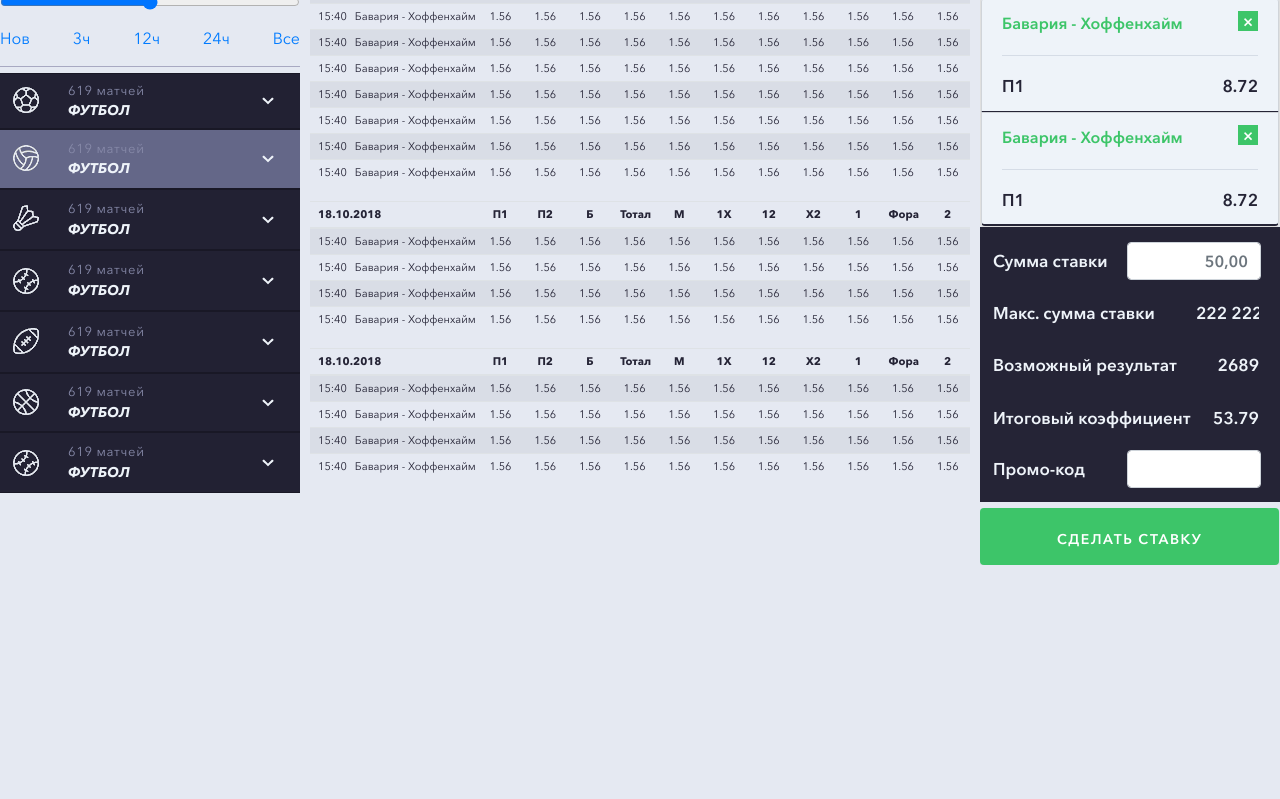
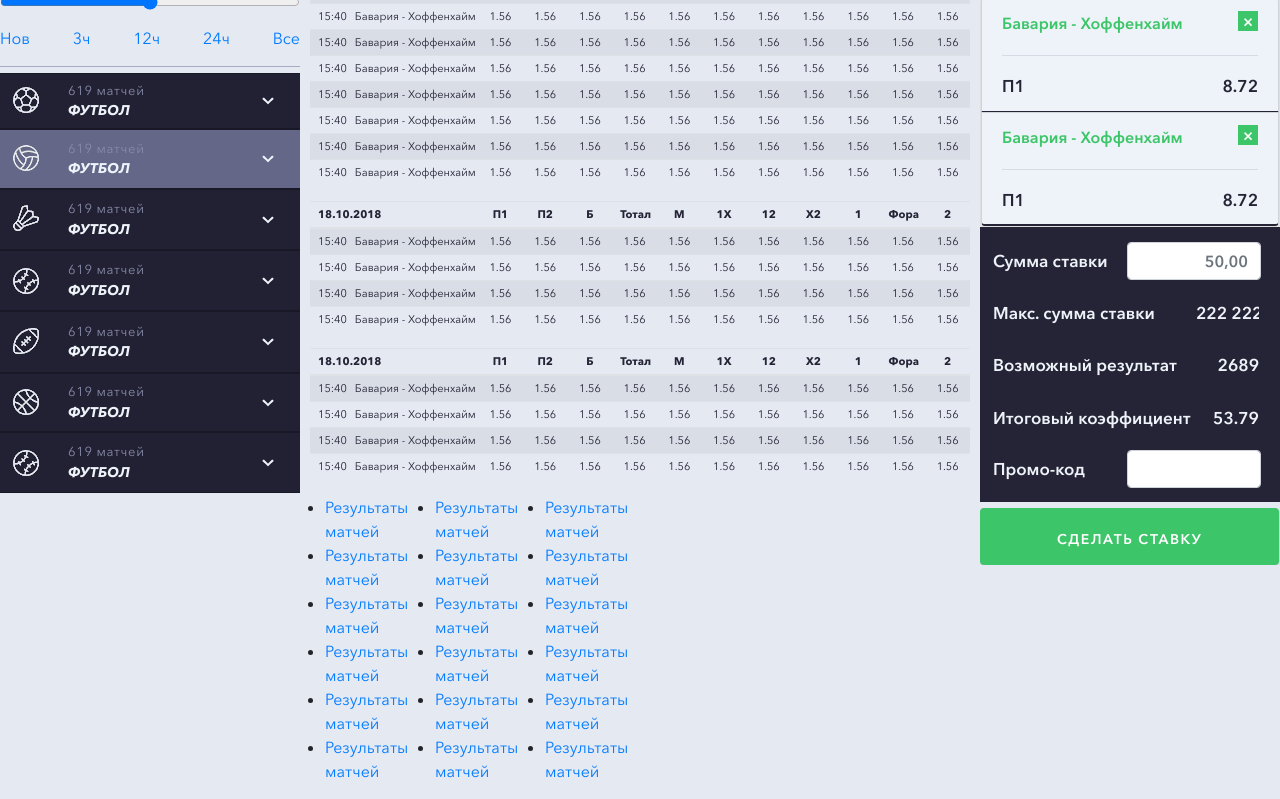
Before and after one commit to coatceatl/stickbet, a website built with webpack: page index.html in a window 1280 px wide. Shown: the part 251-1050 px from the top of the page. Before the commit the page ends 816 px from the top, so only its background shows below. Built offline with nearby package versions, Linux system fonts and the light colour scheme.

Commit message:
added footer

```diff
--- a/index.html
+++ b/index.html
@@ -588,6 +588,81 @@
               </tbody>
             </table>
           </div>
+
+          <div class='footer'>
+            <div class='container'>
+              <div class='row'>
+                <div class='col-md-6 col-lg-2'>
+                  <ul class='footer-list'>
+                    <li class='footer-item'>
+                      <a class='footer-link' href='#'>Результаты матчей</a>
+                    </li>
+                    <li class='footer-item'>
+                      <a class='footer-link' href='#'>Результаты матчей</a>
+                    </li>
+                    <li class='footer-item'>
+                      <a class='footer-link' href='#'>Результаты матчей</a>
+                    </li>
+                    <li class='footer-item'>
+                      <a class='footer-link' href='#'>Результаты матчей</a>
+                    </li>
+                    <li class='footer-item'>
+                      <a class='footer-link' href='#'>Результаты матчей</a>
+                    </li>
+                    <li class='footer-item'>
+                      <a class='footer-link' href='#'>Результаты матчей</a>
+                    </li>
+                  </ul>
+                </div>
+
+                <div class='col-md-6 col-lg-2'>
+                  <ul class='footer-list'>
+                    <li class='footer-item'>
+                      <a class='footer-link' href='#'>Результаты матчей</a>
+                    </li>
+                    <li class='footer-item'>
+                      <a class='footer-link' href='#'>Результаты матчей</a>
+                    </li>
+                    <li class='footer-item'>
+                      <a class='footer-link' href='#'>Результаты матчей</a>
+                    </li>
+                    <li class='footer-item'>
+                      <a class='footer-link' href='#'>Результаты матчей</a>
+                    </li>
+                    <li class='footer-item'>
+                      <a class='footer-link' href='#'>Результаты матчей</a>
+                    </li>
+                    <li class='footer-item'>
+                      <a class='footer-link' href='#'>Результаты матчей</a>
+                    </li>
+                  </ul>
+                </div>
+
+                <div class='col-md-6 col-lg-2'>
+                  <ul class='footer-list'>
+                    <li class='footer-item'>
+                      <a class='footer-link' href='#'>Результаты матчей</a>
+                    </li>
+                    <li class='footer-item'>
+                      <a class='footer-link' href='#'>Результаты матчей</a>
+                    </li>
+                    <li class='footer-item'>
+                      <a class='footer-link' href='#'>Результаты матчей</a>
+                    </li>
+                    <li class='footer-item'>
+                      <a class='footer-link' href='#'>Результаты матчей</a>
+                    </li>
+                    <li class='footer-item'>
+                      <a class='footer-link' href='#'>Результаты матчей</a>
+                    </li>
+                    <li class='footer-item'>
+                      <a class='footer-link' href='#'>Результаты матчей</a>
+                    </li>
+                  </ul>
+                </div>
+              </div>
+            </div>
+          </div>
         </div>
 
         <!-- right block -->
@@ -666,36 +741,7 @@
         </div>
       </div>
     </section>
-<!--
-    <footer class='footer'>
-      <div class='container'>
-        <div class='row'>
-          <div class='col-md-6 col-lg-2'>
-            <ul class='footer-list'>
-              <li class='footer-item'>
-                <a class='footer-link' href='#'>Результаты матчей</a>
-              </li>
-              <li class='footer-item'>
-                <a class='footer-link' href='#'>Результаты матчей</a>
-              </li>
-              <li class='footer-item'>
-                <a class='footer-link' href='#'>Результаты матчей</a>
-              </li>
-              <li class='footer-item'>
-                <a class='footer-link' href='#'>Результаты матчей</a>
-              </li>
-              <li class='footer-item'>
-                <a class='footer-link' href='#'>Результаты матчей</a>
-              </li>
-              <li class='footer-item'>
-                <a class='footer-link' href='#'>Результаты матчей</a>
-              </li>
-            </ul>
-          </div>
-        </div>
-      </div>
-    </footer>
--->
+
     <script src='dist/main.js'></script >
   </body>
 </html>
```
